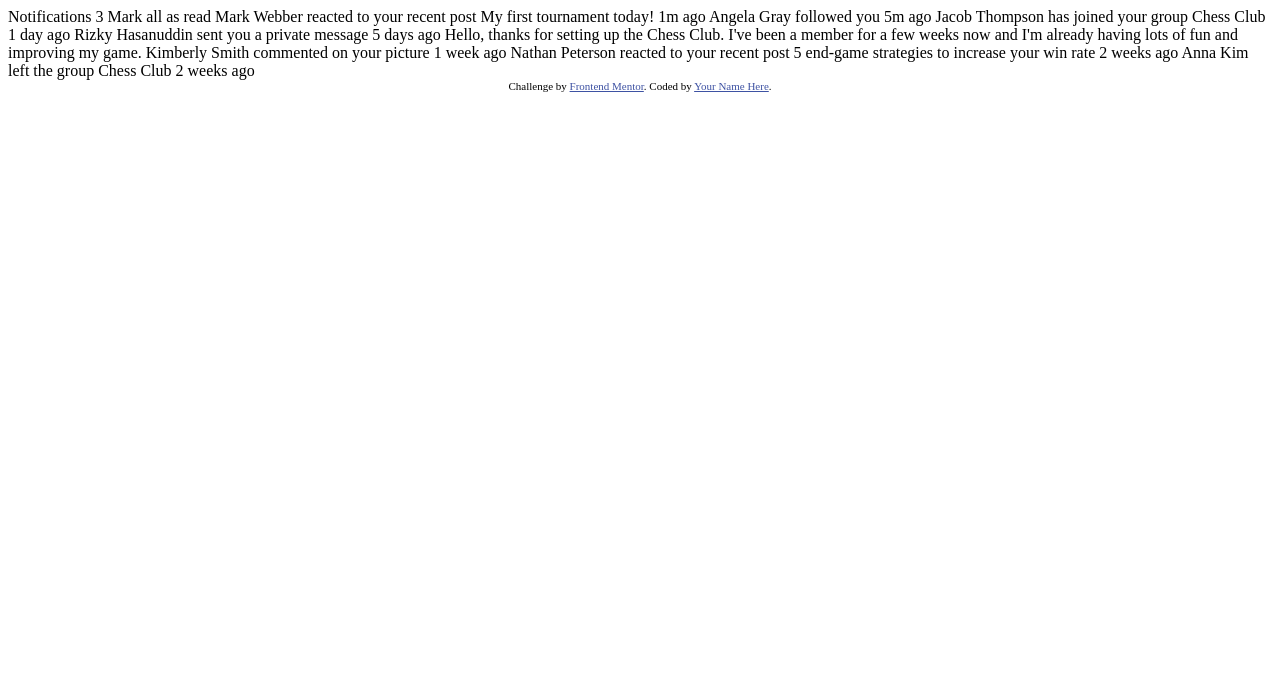
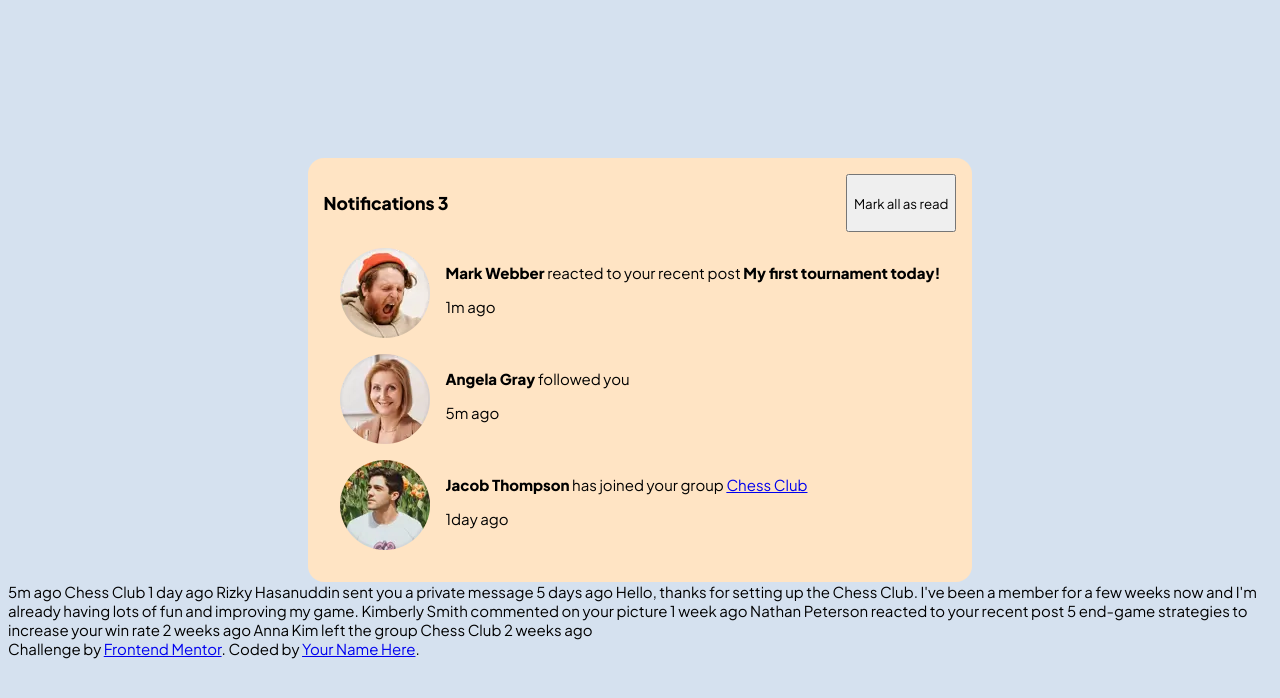
Before and after one commit to BlackBugger/Challenge---2, a plain HTML site: page index.html in a window 1280 px wide. Drawn offline with Linux system fonts and the light colour scheme.

Commit message:
Added images and some html lines

```diff
--- a/index.html
+++ b/index.html
@@ -5,28 +5,64 @@
   <meta name="viewport" content="width=device-width, initial-scale=1.0"> <!-- displays site properly based on user's device -->
 
   <link rel="icon" type="image/png" sizes="32x32" href="./images/favicon-32x32.png">
+  <link rel="stylesheet" href="style.css">
 
   <title>Frontend Mentor | Notifications page</title>
 
-  <!-- Feel free to remove these styles or customise in your own stylesheet 👍 -->
-  <style>
-    .attribution { font-size: 11px; text-align: center; }
-    .attribution a { color: hsl(228, 45%, 44%); }
-  </style>
+
 </head>
 <body>
 
-  Notifications 3
+  <section class="container">
 
-  Mark all as read
+    <div role="notification" class="notification-section-card" >
 
-  Mark Webber reacted to your recent post My first tournament today!
-  1m ago
+      <header>
+        <h3>Notifications 3</h3>
+        <button> Mark all as read</button>
+      </header>
 
-  Angela Gray followed you
+      <main>
+        <div class="notif-card">
+          <img src="./assets/images/avatar-mark-webber.webp" alt="avatar-mark-webber">
+          <div class="notif-info">
+            <p>
+              <strong>Mark Webber</strong> reacted to your recent post <b>My first tournament today!</b>
+            </p>
+            <p>1m ago</p>
+          </div>
+        </div>
+
+        <div class="notif-card">
+          <img src="./assets/images/avatar-angela-gray.webp" alt="avatar-angela-gray">
+          <div class="notif-info">
+            <p>
+              <strong>Angela Gray</strong> followed you
+            </p>
+            <p>5m ago</p>
+          </div>
+        </div>
+
+        <div class="notif-card">
+          <img src="./assets/images/avatar-jacob-thompson.webp" alt="avatar-jacob-thompson">
+          <div class="notif-info">
+            <p>
+              <strong>Jacob Thompson</strong> has joined your group <a href="#">Chess Club</a>
+            </p>
+            <p>1day ago</p>
+          </div>
+        </div>
+
+
+      </main>
+
+    </div>
+  </section>
+
+
   5m ago
 
-  Jacob Thompson has joined your group Chess Club
+    Chess Club
   1 day ago
 
   Rizky Hasanuddin sent you a private message
--- /dev/null
+++ b/style.css
@@ -0,0 +1,42 @@
+@import url('https://fonts.googleapis.com/css2?family=Plus+Jakarta+Sans:wght@400;500;800&display=swap');
+
+* {
+    font-family: 'Plus Jakarta Sans', sans-serif;
+}
+
+body {
+    min-height: 100vh;
+    display: grid;
+    place-content: center;
+    background: rgba(213, 225, 239, 1);
+    font-size: 15px;
+}
+
+header {
+    display: flex;
+    justify-content: space-between;
+
+}
+
+.container {
+
+    display: grid;
+    justify-content: center;
+    align-items: center;
+
+}
+
+.notification-section-card {
+    padding: 1rem;
+    background-color: bisque;
+    border-radius: 1rem;
+}
+
+.notif-card {
+    display: grid;
+    grid-template-columns: auto auto;
+    justify-content: start;
+    gap: 1rem;
+
+    margin: 1rem;
+}
```
Also changed, not shown: assets/fonts/PlusJakartaSans-VariableFont_wght.ttf (added), assets/fonts/README.txt (added), assets/fonts/static/PlusJakartaSans-ExtraBold.ttf (added), assets/fonts/static/PlusJakartaSans-Medium.ttf (added), assets/images/avatar-angela-gray.webp (added), assets/images/avatar-anna-kim.webp (added), assets/images/avatar-jacob-thompson.webp (added), assets/images/avatar-kimberly-smith.webp (added), assets/images/avatar-mark-webber.webp (added), assets/images/avatar-nathan-peterson.webp (added), assets/images/avatar-rizky-hasanuddin.webp (added), assets/images/favicon-32x32.png (added), assets/images/image-chess.webp (added).
